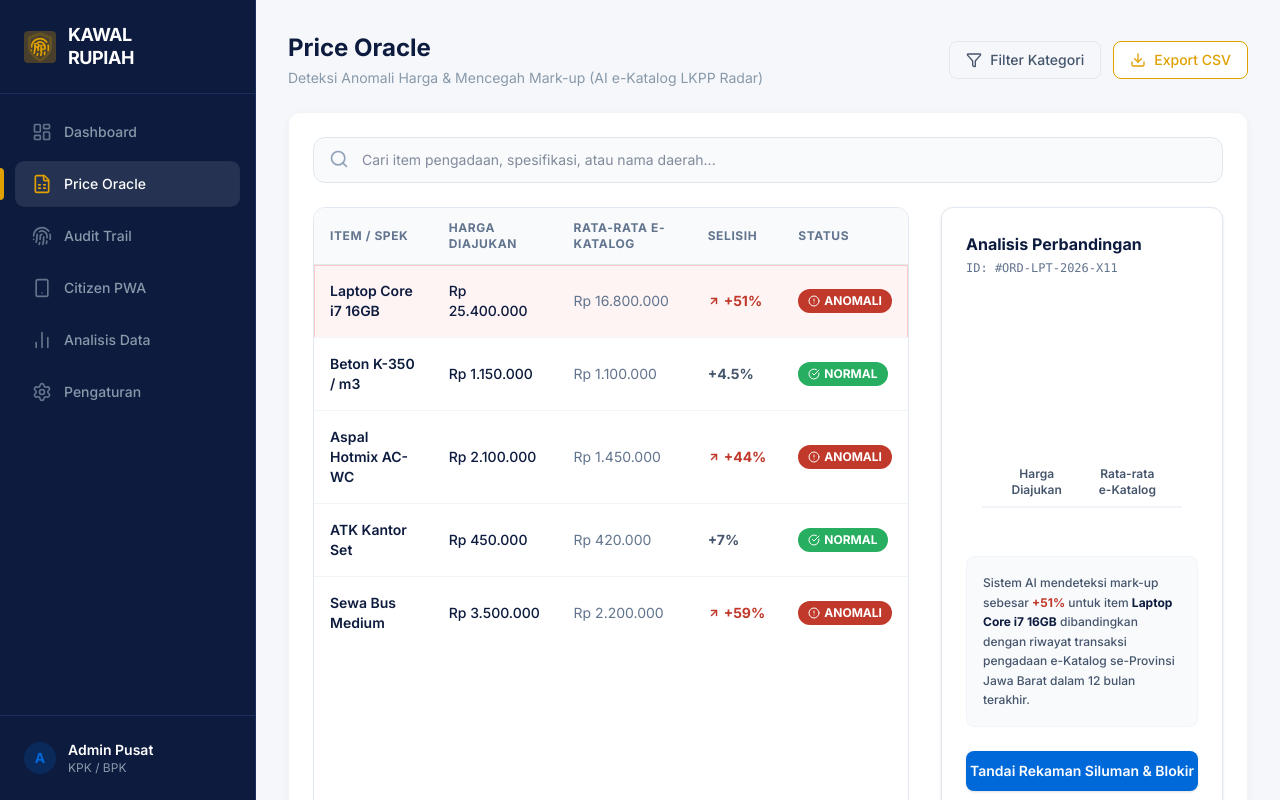
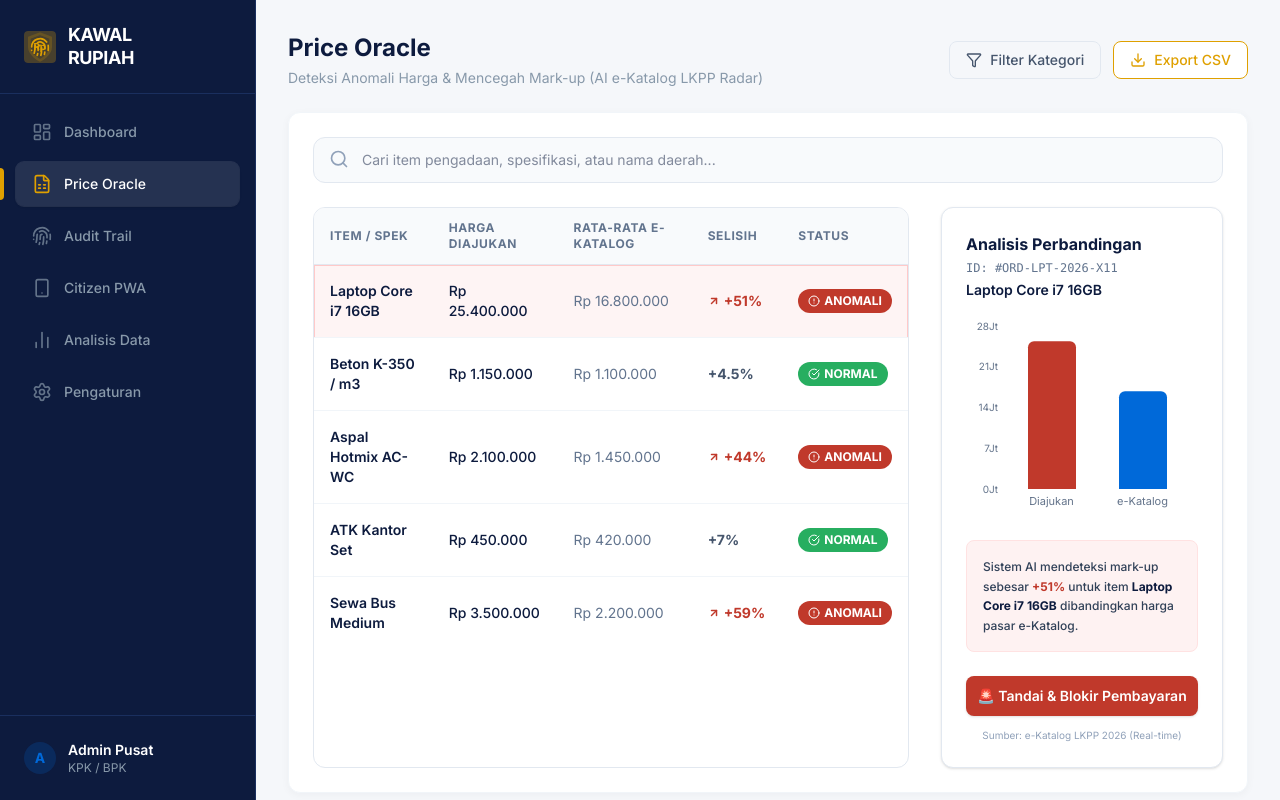
Before and after one commit to mridho002/kawal-rupiah-app, a Next.js app: page / in a window 1280 px wide. Both pictures are taken after a click on the button "Price Oracle". Built offline with nearby package versions, Linux system fonts and the light colour scheme.

Commit message:
feat: dynamic recharts, improved PriceOracle & all screens polished

```diff
--- a/src/components/screens/PriceOracle.tsx
+++ b/src/components/screens/PriceOracle.tsx
@@ -2,17 +2,25 @@
 
 import { useState } from "react";
 import { Search, Filter, Download, ArrowUpRight, AlertCircle, CheckCircle } from "lucide-react";
+import { BarChart, Bar, XAxis, YAxis, Tooltip, ResponsiveContainer, Cell } from "recharts";
+
+const tableData = [
+  { id: 1, item: "Laptop Core i7 16GB", propNum: 25.4, ekatNum: 16.8, prop: "Rp 25.400.000", ekat: "Rp 16.800.000", diff: "+51%", status: "ANOMALI" },
+  { id: 2, item: "Beton K-350 / m3", propNum: 1.15, ekatNum: 1.1, prop: "Rp 1.150.000", ekat: "Rp 1.100.000", diff: "+4.5%", status: "NORMAL" },
+  { id: 3, item: "Aspal Hotmix AC-WC", propNum: 2.1, ekatNum: 1.45, prop: "Rp 2.100.000", ekat: "Rp 1.450.000", diff: "+44%", status: "ANOMALI" },
+  { id: 4, item: "ATK Kantor Set", propNum: 0.45, ekatNum: 0.42, prop: "Rp 450.000", ekat: "Rp 420.000", diff: "+7%", status: "NORMAL" },
+  { id: 5, item: "Sewa Bus Medium", propNum: 3.5, ekatNum: 2.2, prop: "Rp 3.500.000", ekat: "Rp 2.200.000", diff: "+59%", status: "ANOMALI" },
+];
 
 export default function PriceOracleScreen() {
-  const tableData = [
-    { id: 1, item: "Laptop Core i7 16GB", prop: "Rp 25.400.000", ekat: "Rp 16.800.000", diff: "+51%", status: "ANOMALI" },
-    { id: 2, item: "Beton K-350 / m3", prop: "Rp 1.150.000", ekat: "Rp 1.100.000", diff: "+4.5%", status: "NORMAL" },
-    { id: 3, item: "Aspal Hotmix AC-WC", prop: "Rp 2.100.000", ekat: "Rp 1.450.000", diff: "+44%", status: "ANOMALI" },
-    { id: 4, item: "ATK Kantor Set", prop: "Rp 450.000", ekat: "Rp 420.000", diff: "+7%", status: "NORMAL" },
-    { id: 5, item: "Sewa Bus Medium", prop: "Rp 3.500.000", ekat: "Rp 2.200.000", diff: "+59%", status: "ANOMALI" },
+  const [selectedRow, setSelectedRow] = useState(1);
+  const selected = tableData.find(r => r.id === selectedRow) ?? tableData[0];
+  const isAnomaliSelected = selected.status === "ANOMALI";
+
+  const chartData = [
+    { name: "Diajukan", value: selected.propNum },
+    { name: "e-Katalog", value: selected.ekatNum },
   ];
-
-  const [selectedRow, setSelectedRow] = useState(1);
 
   return (
     <div className="space-y-6 max-w-full pb-20">
@@ -26,7 +34,7 @@ export default function PriceOracleScreen() {
             <Filter className="w-4 h-4" />
             <span>Filter Kategori</span>
           </button>
-          <button className="flex items-center space-x-2 px-4 py-2 bg-white border border-[#DFA000] text-[#DFA000] rounded-lg hover:bg-gold/5 transition-colors text-sm font-medium">
+          <button className="flex items-center space-x-2 px-4 py-2 bg-white border border-[#DFA000] text-[#DFA000] rounded-lg hover:bg-amber-50 transition-colors text-sm font-medium">
             <Download className="w-4 h-4" />
             <span>Export CSV</span>
           </button>
@@ -44,7 +52,7 @@ export default function PriceOracleScreen() {
         </div>
 
         <div className="grid grid-cols-1 lg:grid-cols-3 gap-8">
-          {/* Table Section */}
+          {/* Table */}
           <div className="lg:col-span-2 border border-slate-200 rounded-xl overflow-hidden">
             <table className="w-full text-left border-collapse">
               <thead>
@@ -65,8 +73,9 @@ export default function PriceOracleScreen() {
                       key={row.id}
                       onClick={() => setSelectedRow(row.id)}
                       className={`cursor-pointer transition-colors ${
-                        isSelected ? (isAnomali ? 'bg-red-50/80 ring-1 ring-inset ring-red-200' : 'bg-green-50/80 ring-1 ring-inset ring-green-200') :
-                        isAnomali ? 'hover:bg-red-50/30' : 'hover:bg-slate-50'
+                        isSelected
+                          ? isAnomali ? 'bg-red-50/80 ring-1 ring-inset ring-red-200' : 'bg-green-50/80 ring-1 ring-inset ring-green-200'
+                          : isAnomali ? 'hover:bg-red-50/30' : 'hover:bg-slate-50'
                       }`}
                     >
                       <td className="py-4 px-4 font-semibold text-[#0D1B3E] text-sm">{row.item}</td>
@@ -87,51 +96,50 @@ export default function PriceOracleScreen() {
                         </span>
                       </td>
                     </tr>
-                  )
+                  );
                 })}
               </tbody>
             </table>
           </div>
 
-          {/* Right Detail Chart Panel */}
-          <div className="bg-white rounded-xl border border-slate-200 p-6 shadow-sm flex flex-col h-full">
+          {/* Right Detail Panel with Recharts */}
+          <div className="bg-white rounded-xl border border-slate-200 p-6 shadow-sm flex flex-col">
             <h3 className="font-bold text-[#0D1B3E] mb-1">Analisis Perbandingan</h3>
-            <p className="text-xs text-slate-500 mb-6 font-mono">ID: #ORD-LPT-2026-X11</p>
+            <p className="text-xs text-slate-500 mb-1 font-mono">ID: #ORD-LPT-2026-X11</p>
+            <p className="text-sm font-semibold text-[#0D1B3E] mb-4 truncate">{selected.item}</p>
 
-            {/* Visual Bar Chart comparing values */}
-            <div className="flex-1 flex flex-col items-center justify-center p-4">
-              <div className="flex items-end justify-center space-x-6 w-full h-48 border-b-2 border-slate-100 pb-2 relative">
-                {/* Proposed Value Bar */}
-                <div className="flex flex-col items-center group w-1/3">
-                  <div className="text-xs font-bold text-[#C0392B] mb-2 opacity-0 group-hover:opacity-100 transition-opacity absolute -top-4">Rp 25.4 M</div>
-                  <div className="w-16 bg-[#C0392B] rounded-t-sm shadow-inner transition-all duration-700 ease-out" style={{height: '95%'}}></div>
-                  <div className="text-xs font-semibold text-slate-600 mt-3 text-center">Harga <br/> Diajukan</div>
-                </div>
-
-                {/* Vertical Line indicator */}
-                <div className="absolute top-1/2 left-0 w-full border-t border-dashed border-slate-300 -z-10">
-                  <span className="absolute -top-3 right-0 text-[10px] text-slate-400 bg-white px-1 font-mono">Median LKPP</span>
-                </div>
-
-                {/* Katalog Value Bar */}
-                <div className="flex flex-col items-center group w-1/3">
-                  <div className="text-xs font-bold text-[#DFA000] mb-2 opacity-0 group-hover:opacity-100 transition-opacity absolute top-[30%]">Rp 16.8 M</div>
-                  <div className="w-16 bg-[#DFA000] rounded-t-sm shadow-inner transition-all duration-700 ease-out" style={{height: '60%'}}></div>
-                  <div className="text-xs font-semibold text-slate-600 mt-3 text-center">Rata-rata <br/> e-Katalog</div>
-                </div>
-              </div>
+            <div className="h-52 w-full">
+              <ResponsiveContainer width="100%" height="100%">
+                <BarChart data={chartData} margin={{ top: 10, right: 10, left: -20, bottom: 5 }}>
+                  <XAxis dataKey="name" tick={{ fontSize: 11, fill: '#64748B' }} axisLine={false} tickLine={false} />
+                  <YAxis tick={{ fontSize: 10, fill: '#64748B' }} axisLine={false} tickLine={false} tickFormatter={(v) => `${v}Jt`} />
+                  <Tooltip
+                    contentStyle={{ borderRadius: '8px', border: '1px solid #E2E8F0', fontSize: '12px' }}
+                    formatter={(value) => [`${value} Juta`, 'Harga']}
+                  />
+                  <Bar dataKey="value" radius={[6, 6, 0, 0]} barSize={48}>
+                    <Cell key="c0" fill={isAnomaliSelected ? '#C0392B' : '#27AE60'} />
+                    <Cell key="c1" fill="#0069D9" />
+                  </Bar>
+                </BarChart>
+              </ResponsiveContainer>
             </div>
 
-            <div className="mt-8 bg-slate-50 p-4 rounded-lg border border-slate-100 relative">
-              <p className="text-xs text-slate-600 leading-relaxed font-medium">
-                Sistem AI mendeteksi mark-up sebesar <strong className="text-[#C0392B]">+51%</strong> untuk item <strong className="text-navy">Laptop Core i7 16GB</strong> dibandingkan dengan riwayat transaksi pengadaan e-Katalog se-Provinsi Jawa Barat dalam 12 bulan terakhir.
-              </p>
+            <div className={`mt-4 p-4 rounded-lg border text-xs leading-relaxed font-medium ${
+              isAnomaliSelected ? 'bg-red-50 border-red-100 text-slate-700' : 'bg-green-50 border-green-100 text-slate-700'
+            }`}>
+              {isAnomaliSelected
+                ? <>Sistem AI mendeteksi mark-up sebesar <strong className="text-[#C0392B]">{selected.diff}</strong> untuk item <strong className="text-[#0D1B3E]">{selected.item}</strong> dibandingkan harga pasar e-Katalog.</>
+                : <>Harga <strong className="text-[#0D1B3E]">{selected.item}</strong> berada dalam rentang wajar. Selisih <strong className="text-[#27AE60]">{selected.diff}</strong> masih di bawah threshold anomali (&lt;15%).</>
+              }
             </div>
 
-            <button className="mt-6 w-full py-2.5 bg-[#0069D9] hover:bg-blue-700 text-white rounded-lg text-sm font-semibold transition-colors shadow-sm">
-              Tandai Rekaman Siluman & Blokir
+            <button className={`mt-6 w-full py-2.5 text-white rounded-lg text-sm font-semibold transition-colors shadow-sm ${
+              isAnomaliSelected ? 'bg-[#C0392B] hover:bg-red-700' : 'bg-[#0069D9] hover:bg-blue-700'
+            }`}>
+              {isAnomaliSelected ? '🚨 Tandai & Blokir Pembayaran' : '✅ Tandai sebagai Normal'}
             </button>
-            <p className="text-center text-[10px] mt-4 text-slate-400">Sumber: e-Katalog LKPP 2026 (Real-time DB)</p>
+            <p className="text-center text-[10px] mt-3 text-slate-400">Sumber: e-Katalog LKPP 2026 (Real-time)</p>
           </div>
         </div>
       </div>
```
